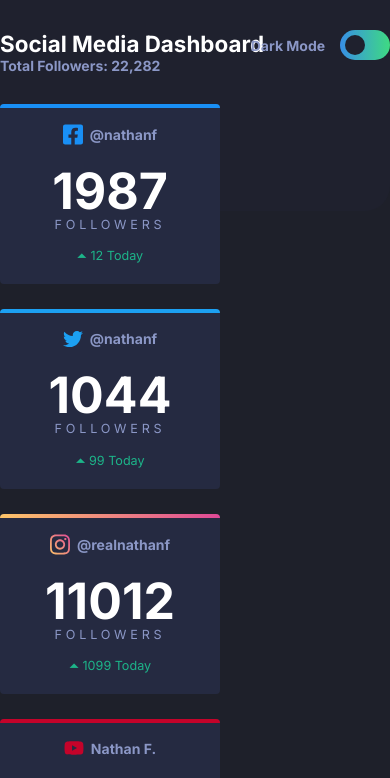
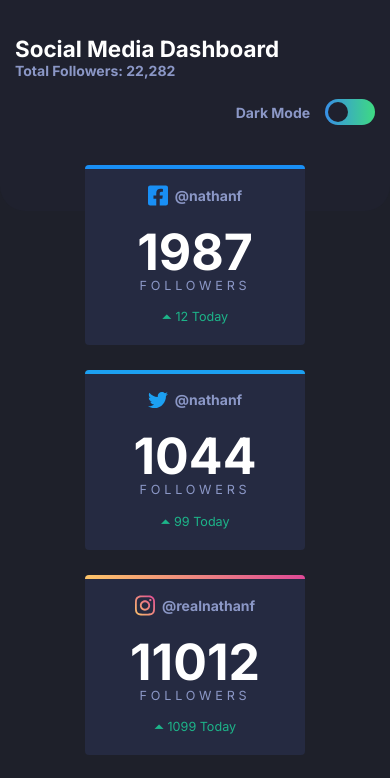
Before and after one commit to sz-sebestyen/social-media-dashboard, a React (Create React App) app: page / in a window 390 px wide. Shown: the top 778 px of the page. Built offline with nearby package versions, Linux system fonts and the light colour scheme.

Commit message:
Make it look ok on mobile and ipad

```diff
--- a/src/components/Platforms.jsx
+++ b/src/components/Platforms.jsx
@@ -20,6 +20,8 @@ function Platforms(props) {
         <div className={styles.totalFollowers}>
           Total Followers: {fs.toLocaleString()}
         </div>
+      </div>
+      <div className={styles.settingWrapper}>
         <input
           type="checkbox"
           name="colorTheme"
--- a/src/components/styles/Dashboard.module.scss
+++ b/src/components/styles/Dashboard.module.scss
@@ -5,7 +5,7 @@
   background-color: hsl(230, 17%, 14%);
 
   .backgroundTop {
-    position: absolute;
+    position: fixed;
     top: 0;
     left: 0;
     right: 0;
@@ -18,7 +18,8 @@
   .dashboardContent {
     position: relative;
     z-index: 2;
-    max-width: 1000px;
+    max-width: 955px;
     margin: 0 auto;
+    padding: 15px;
   }
 }
--- a/src/components/styles/Events.module.scss
+++ b/src/components/styles/Events.module.scss
@@ -8,7 +8,10 @@
 .eventsCardContainer {
   display: flex;
   flex-wrap: wrap;
-  justify-content: space-between;
   align-items: center;
   gap: 25px;
+
+  @media only screen and (max-width: 540px) {
+    justify-content: center;
+  }
 }
--- a/src/components/styles/Platforms.module.scss
+++ b/src/components/styles/Platforms.module.scss
@@ -1,9 +1,25 @@
 .platformsWrapper {
-  padding: 30px 0;
+  padding: 20px 0;
+  display: grid;
+  grid-template-columns: 2fr 1fr;
+  grid-template-areas:
+    "title theme"
+    "body  body";
+  column-gap: 25px;
+
+  @media only screen and (max-width: 511px) {
+    grid-template-columns: auto;
+    grid-template-rows: auto auto auto;
+    row-gap: 20px;
+    grid-template-areas:
+      "title"
+      "theme"
+      "body";
+  }
 }
 
 .header {
-  position: relative;
+  grid-area: title;
 
   .title {
     color: white;
@@ -15,20 +31,27 @@
     font-weight: 700;
     color: hsl(228, 34%, 66%);
   }
+}
+
+.settingWrapper {
+  grid-area: theme;
+  place-self: start end;
 
   .themeCheck {
     display: none;
     appearance: none;
   }
 
+  .themeCheck:checked + .ctLabel::after {
+    margin-left: auto;
+  }
+
   .ctLabel {
-    position: absolute;
-    top: 0;
-    right: 0;
-
+    position: relative;
+    display: block;
     width: 50px;
-    height: 30px;
-    border-radius: 15px;
+    height: 26px;
+    border-radius: 13px;
 
     background-image: linear-gradient(
       to right,
@@ -36,8 +59,9 @@
       hsl(146, 68%, 55%)
     );
 
-    padding: 5px;
+    padding: 3px;
     box-sizing: border-box;
+    cursor: pointer;
 
     &::before {
       position: absolute;
@@ -63,10 +87,15 @@
 }
 
 .followersCardContainer {
+  grid-area: body;
   display: flex;
-  justify-content: space-between;
   align-items: center;
   flex-wrap: wrap;
   gap: 25px;
   padding-top: 30px;
+
+  @media only screen and (max-width: 540px) {
+    padding-top: 20px;
+    justify-content: center;
+  }
 }
```
